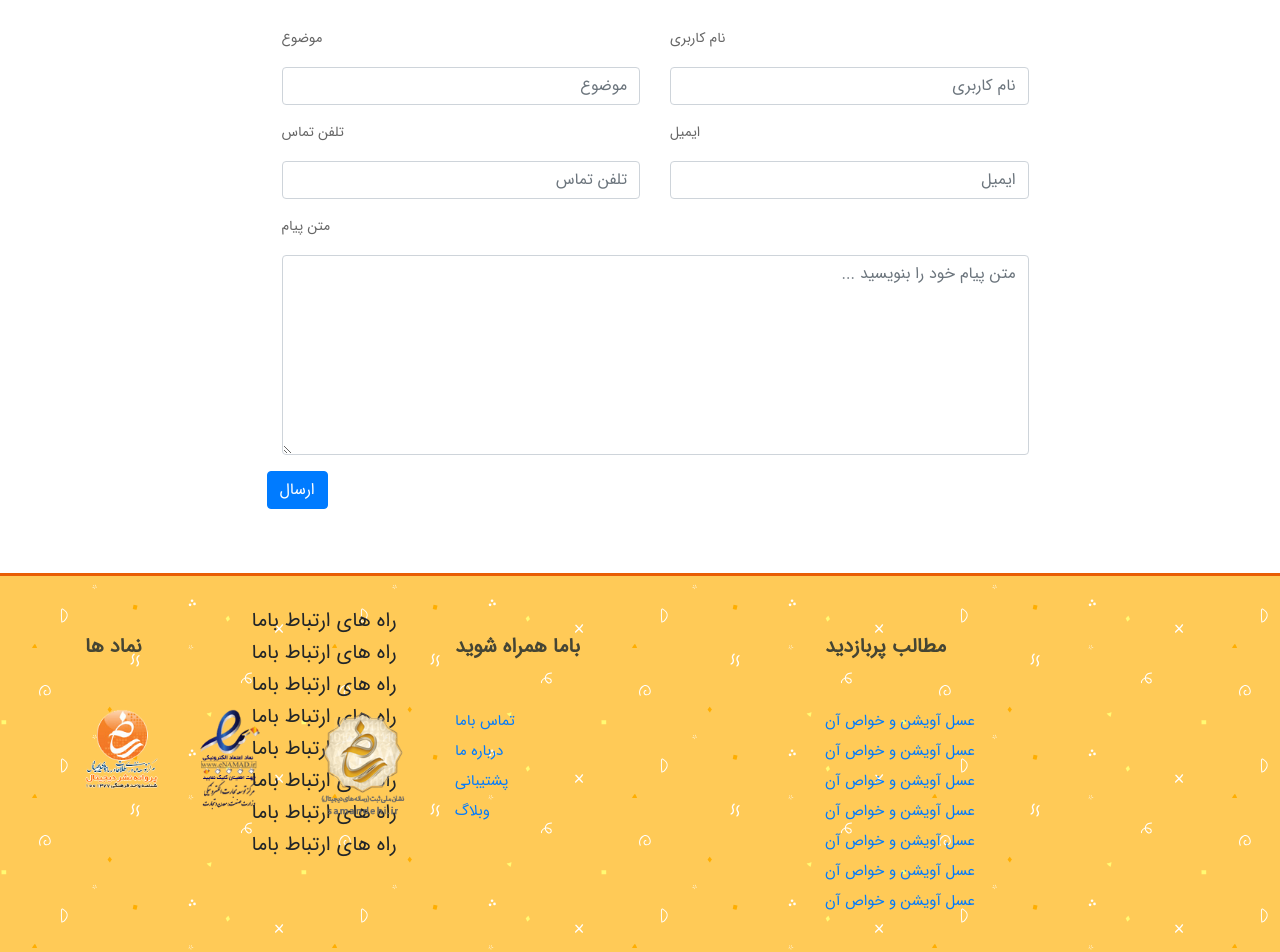
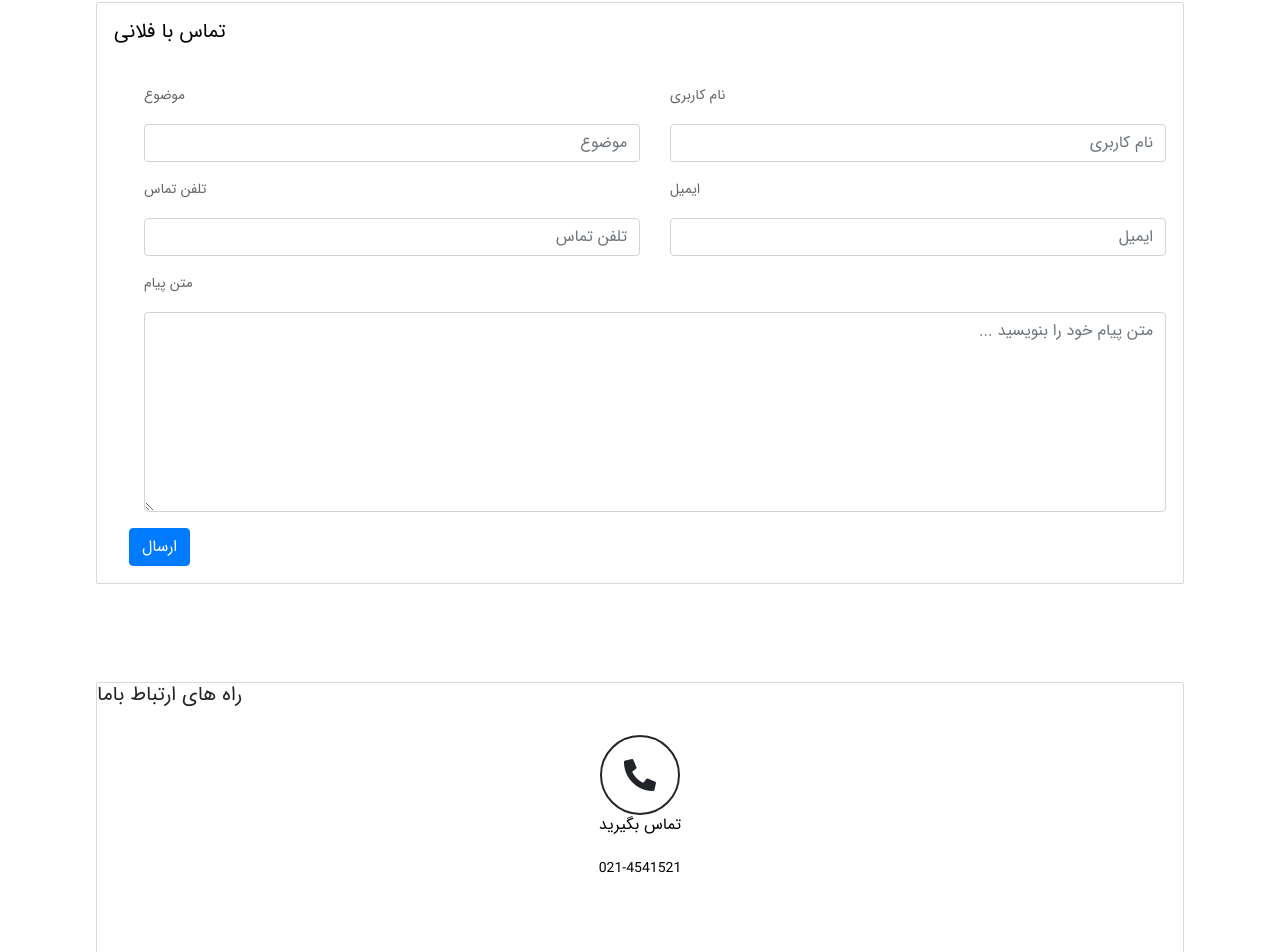
Before and after one commit to miladmohammadi82/afraalian-vue-cli, a Vue app: page /contact-page in a window 1280 px wide. Shown: the part 147-1099 px from the top of the page. Built offline with nearby package versions, Linux system fonts and the light colour scheme.

Commit message:
commit 2

```diff
--- a/src/components/views/contactPage.vue
+++ b/src/components/views/contactPage.vue
@@ -1,4 +1,76 @@
 <template>
+
+<div class="container container-cart-page">
+
+
+    <div class="contact-form-box">
+      <div class="item-mored-niaz-forPay">
+        <div class="addres-girande-box">
+
+
+            <div class="title-contact-page">
+                <h5>تماس با فلانی</h5>
+            </div>
+
+            <div class="contact-form-filds ">
+                <form action="" class="row">
+                    <div class="form-group col-lg-6">
+                        <label for="">نام کاربری</label>
+                        <input type="text" class="mt-2 form-control" placeholder="نام کاربری" name="" id="">
+                    </div>
+                    <div class="form-group col-lg-6">
+                        <label for="">موضوع</label>
+                        <input type="text" class="mt-2 form-control" placeholder="موضوع" name="" id="">
+                    </div>
+                    <div class="form-group col-lg-6">
+                        <label for="">ایمیل</label>
+                        <input type="email" class="mt-2 form-control" placeholder="ایمیل" name="" id="">
+                    </div>
+                    <div class="form-group col-lg-6">
+                        <label for="">تلفن تماس</label>
+                        <input type="text" class="mt-2 form-control" placeholder="تلفن تماس" name="" id="">
+                    </div>
+
+                    <div class="form-group col-lg-12 ">
+                        <label for="">متن پیام</label>
+                        <textarea class="mt-2 form-control textarea-cantact-page" placeholder="متن پیام خود را بنویسید ..." name="" id="" cols="30" rows="10"></textarea>
+                    </div>
+
+                    <div class="btn-save-info-edit-user">
+                        <div class="btn btn-primary">ارسال</div>
+                    </div>
+                </form>
+            </div>
+
+        </div>
+
+        <div class="router-contact-this-web">
+
+            <h5>راه های ارتباط باما</h5>
+            <div class="router-contact-items">
+                <ul>
+                    <li>
+                        <div class="icon-box-contact-page">
+                            <i class="fas fa-phone-alt fa-2x"></i>
+                        </div>
+                        <div class="title-contact-page">
+                            <h6>تماس بگیرید</h6>
+                            <small>021-4541521</small>
+                        </div>
+                    </li>
+
+                </ul>
+            </div>
+
+
+        </div>
+      </div>
+    </div>
+  </div>
+
+
+
+<!--
   <div class="container container-contact-box">
 
     <div class="content-contact-page">
@@ -55,7 +127,10 @@
 
         </div>
     </div>
-  </div>
+  </div> -->
+
+
+
 </template>
 
 <script>
```
Also changed, not shown: src/css/app.css.
